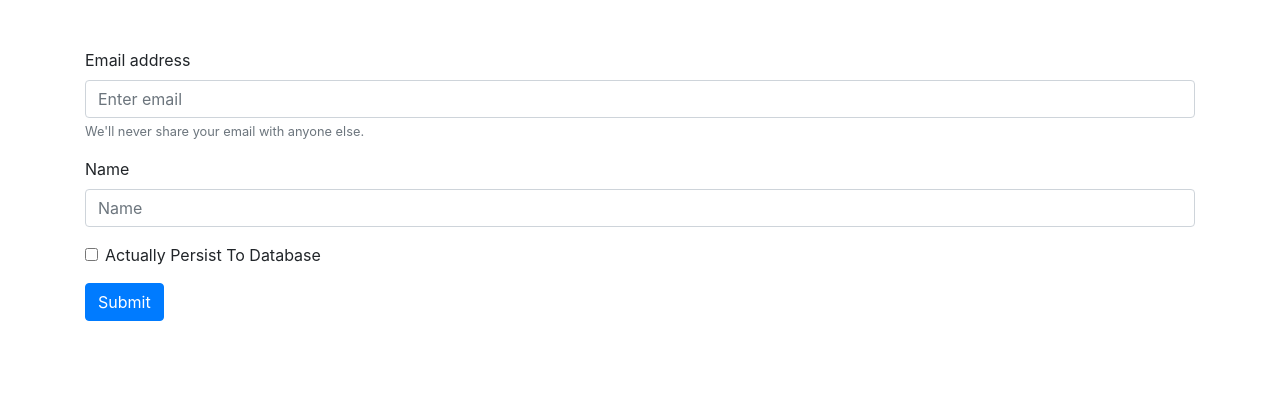
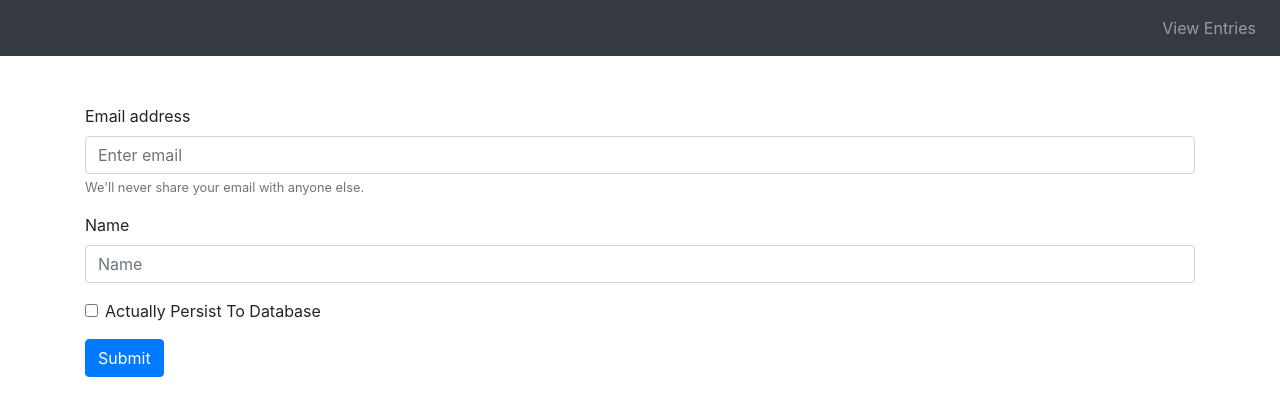
Before and after one commit to vpio/MERN-Stack-Email-Form, a React (Create React App) app: page / in a window 1280 px wide. Shown: the top 416 px of the page. Built offline with nearby package versions, Linux system fonts and the light colour scheme.

Commit message:
refactoring routes and improving UI

```diff
--- a/src/App.js
+++ b/src/App.js
@@ -1,14 +1,20 @@
 import React from 'react';
-import EmailForm from './components/EmailForm.js';
-import Thanks from './components/Thanks.js';
-import { BrowserRouter, Route} from "react-router-dom";
+import Routes from './components/Routes';
+import Navbar from 'react-bootstrap/Navbar'
+import Nav from 'react-bootstrap/Nav'
+
+
 
 function App() {
   return (
-    <BrowserRouter>
-      <Route path="/" exact component={EmailForm} />
-      <Route path="/thankyou" exact component={Thanks} />
-    </BrowserRouter>
+    <div>
+      <Navbar bg="dark" variant="dark">
+        <Nav className='ml-auto'>
+          <Nav.Link href="#home">View Entries</Nav.Link>
+        </Nav>
+      </Navbar >
+      <Routes />
+    </div>
   );
 }
 
--- /dev/null
+++ b/src/components/Routes.js
@@ -0,0 +1,17 @@
+import React from 'react';
+import EmailForm from './EmailForm.js';
+import Thanks from './Thanks.js';
+import Users from './Users.js';
+import { BrowserRouter, Route} from "react-router-dom";
+
+function Routes() {
+  return (
+    <BrowserRouter>
+      <Route path="/" exact component={EmailForm} />
+      <Route path="/thankyou" exact component={Thanks} />
+      <Route path="/users" exact component={Users} />
+    </BrowserRouter>
+  )
+}
+
+export default Routes;
--- /dev/null
+++ b/src/components/Users.js
@@ -0,0 +1,21 @@
+import React, { useState, useEffect } from 'react';
+import axios from 'axios';
+
+function Users() {
+
+  const [users, setUsers] = useState([])
+
+  useEffect(() => {
+    axios.get('/users/index').then(res => setUsers(res.data.user)).catch(err => console.log(err))
+  }, []);
+
+  return (
+    <div>
+      {
+        (users.length > 0) ? users.map((user, i) => <h1 key={`user ${i + 1}`}>{user.name}</h1>) : <h1>Loading...</h1>
+      }
+    </div>
+  )
+}
+
+export default Users;
```
